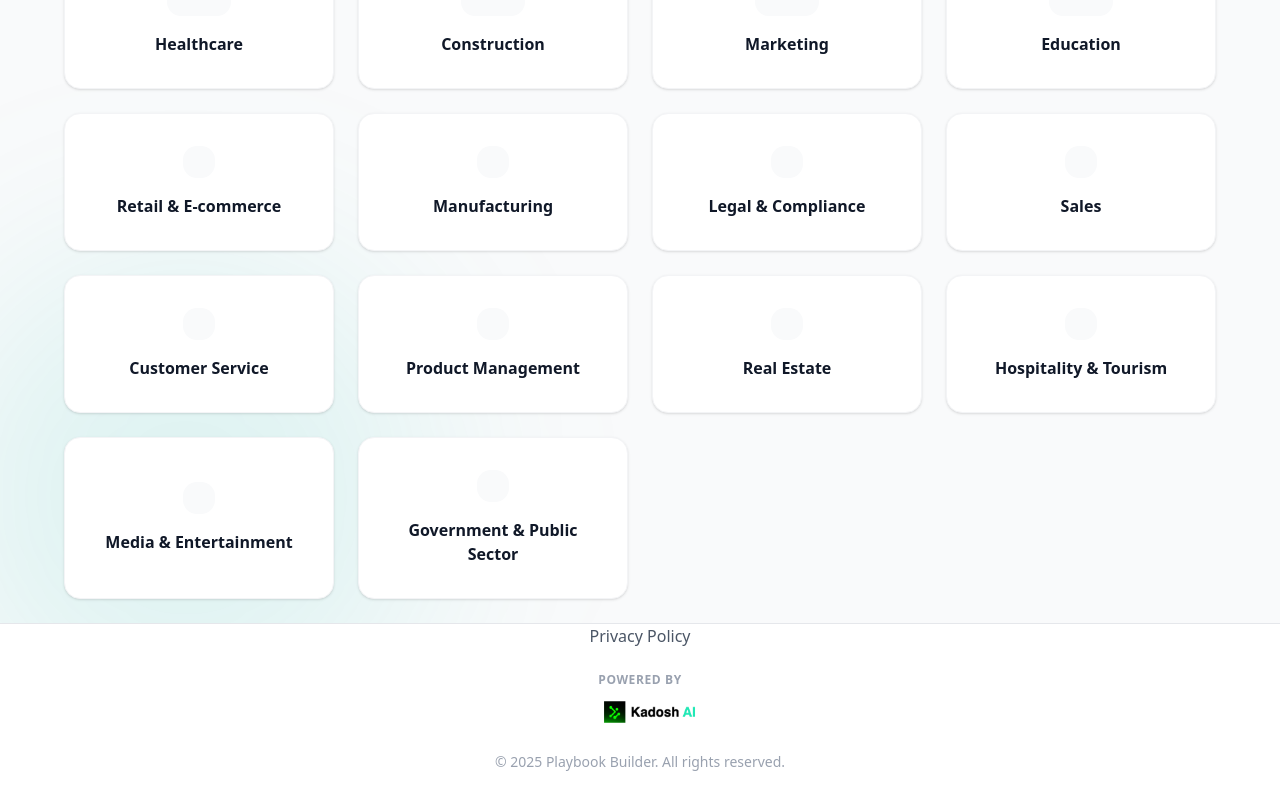
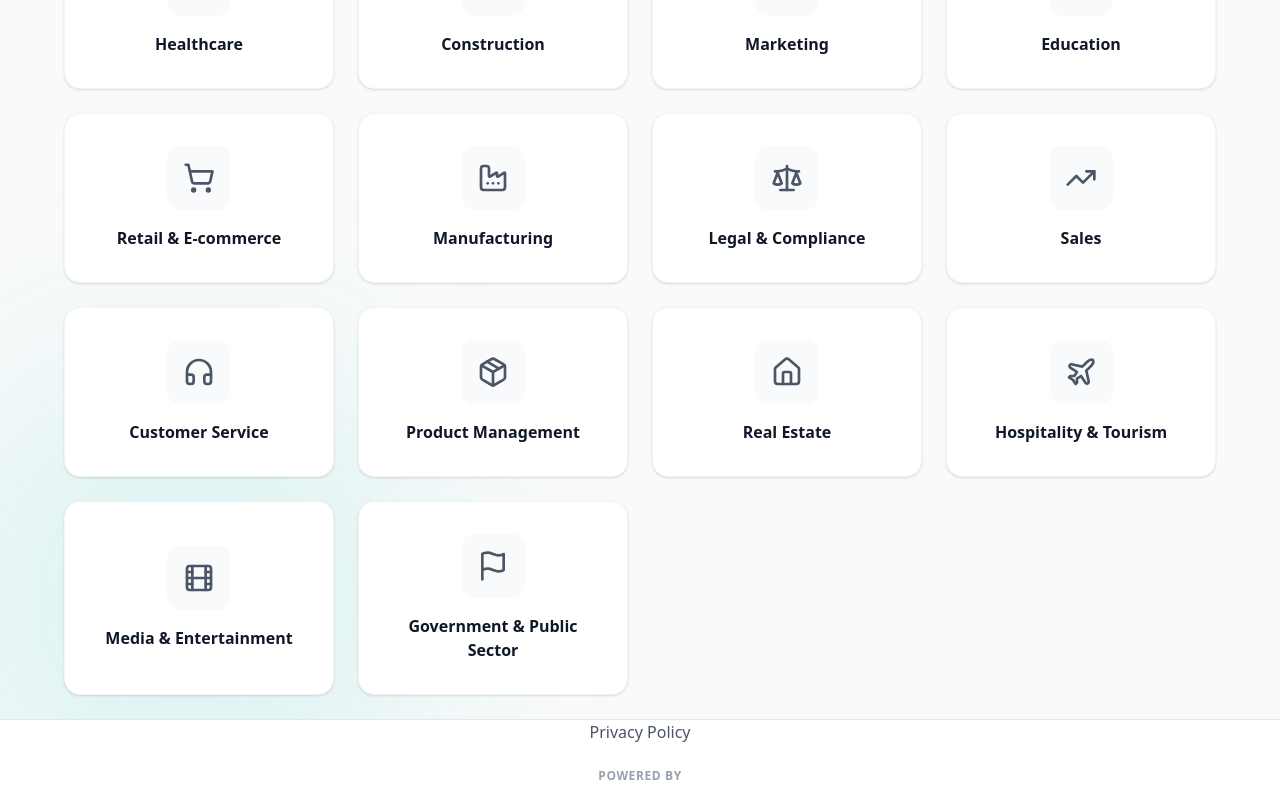
Before and after one commit to jh-117/Projectplaybookbuilder, a React (Vite) app: page / in a window 1280 px wide. Shown: the part 594-1385 px from the top of the page. Built offline with nearby package versions, Linux system fonts and the light colour scheme; no server answers; the database is empty.

Commit message:
Updated IndustryLanding.tsx

```diff
--- a/src/components/IndustryLanding.tsx
+++ b/src/components/IndustryLanding.tsx
@@ -1,6 +1,6 @@
 import React from 'react';
 import { Industry, INDUSTRIES } from '../types';
-import { Briefcase, Building, Stethoscope, Landmark, HardHat, GraduationCap, Megaphone, Server, ArrowRight } from 'lucide-react';
+import { Briefcase, Building, Stethoscope, Landmark, HardHat, GraduationCap, Megaphone, Server, ArrowRight, ShoppingCart, Factory, Scale, TrendingUp, Headphones, Package, Home, Plane, Film, Flag } from 'lucide-react';
 import { cn } from './ui/utils';
 import kadoshLogo from '../assets/kadoshAI.png';
 import BackgroundMusic from './BackgroundMusic';
@@ -19,6 +19,16 @@ const icons: Record<Industry, React.ReactNode> = {
   "Construction": <HardHat className="w-8 h-8" />,
   "Marketing": <Megaphone className="w-8 h-8" />,
   "Education": <GraduationCap className="w-8 h-8" />,
+  "Retail & E-commerce": <ShoppingCart className="w-8 h-8" />,
+  "Manufacturing": <Factory className="w-8 h-8" />,
+  "Legal & Compliance": <Scale className="w-8 h-8" />,
+  "Sales": <TrendingUp className="w-8 h-8" />,
+  "Customer Service": <Headphones className="w-8 h-8" />,
+  "Product Management": <Package className="w-8 h-8" />,
+  "Real Estate": <Home className="w-8 h-8" />,
+  "Hospitality & Tourism": <Plane className="w-8 h-8" />,
+  "Media & Entertainment": <Film className="w-8 h-8" />,
+  "Government & Public Sector": <Flag className="w-8 h-8" />,
 };
 
 const gradients: Record<Industry, string> = {
@@ -28,8 +38,18 @@ const gradients: Record<Industry, string> = {
   "Operations & Logistics": "from-slate-500 to-gray-500",
   "Healthcare": "from-red-500 to-pink-500",
   "Construction": "from-yellow-500 to-orange-500",
-  "Marketing": "from-purple-500 to-indigo-500",
-  "Education": "from-sky-500 to-indigo-500",
+  "Marketing": "from-rose-500 to-pink-500",
+  "Education": "from-sky-500 to-blue-500",
+  "Retail & E-commerce": "from-violet-500 to-purple-500",
+  "Manufacturing": "from-zinc-500 to-slate-500",
+  "Legal & Compliance": "from-amber-600 to-yellow-600",
+  "Sales": "from-green-500 to-emerald-500",
+  "Customer Service": "from-cyan-500 to-teal-500",
+  "Product Management": "from-fuchsia-500 to-pink-500",
+  "Real Estate": "from-lime-500 to-green-500",
+  "Hospitality & Tourism": "from-blue-400 to-cyan-400",
+  "Media & Entertainment": "from-red-500 to-orange-500",
+  "Government & Public Sector": "from-stone-600 to-gray-600",
 };
 
 export const IndustryLanding: React.FC<Props> = ({ onSelect }) => {
```
